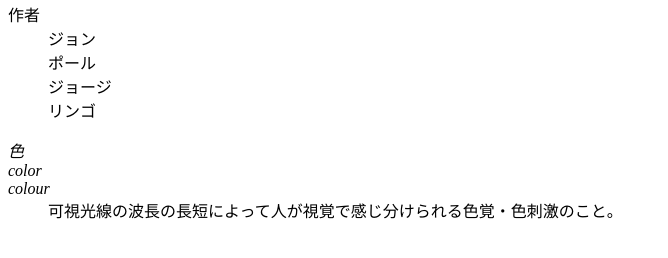
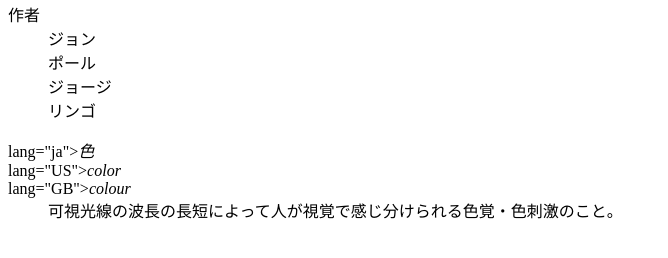
Before and after one commit to UmedaOsei/first-web, a plain HTML site: page index.html in a window 1280 px wide. Shown: the part 370-628 px from the top of the page, without its empty margins (0-668 px from the left). Drawn offline with Linux system fonts and the light colour scheme.

Commit message:
Update index.html

```diff
--- a/index.html
+++ b/index.html
@@ -23,11 +23,10 @@
             <dd>ジョージ</dd>
          <dd>リンゴ</dd>
       </dl>
-
       <dl>
-         <dt lang="ja"><dfn>色</dfn></dt>
-         <dt lang="US"><dfn>color</dfn></dt>
-         <dt lang="GB"><dfn>colour</dfn></dt>
+         <dt>lang="ja"><dfn>色</dfn></dt>
+         <dt>lang="US"><dfn>color</dfn></dt>
+         <dt>lang="GB"><dfn>colour</dfn></dt>
          <dd>可視光線の波長の長短によって人が視覚で感じ分けられる色覚・色刺激のこと。</dd>
       </dl>
    </body>
```
